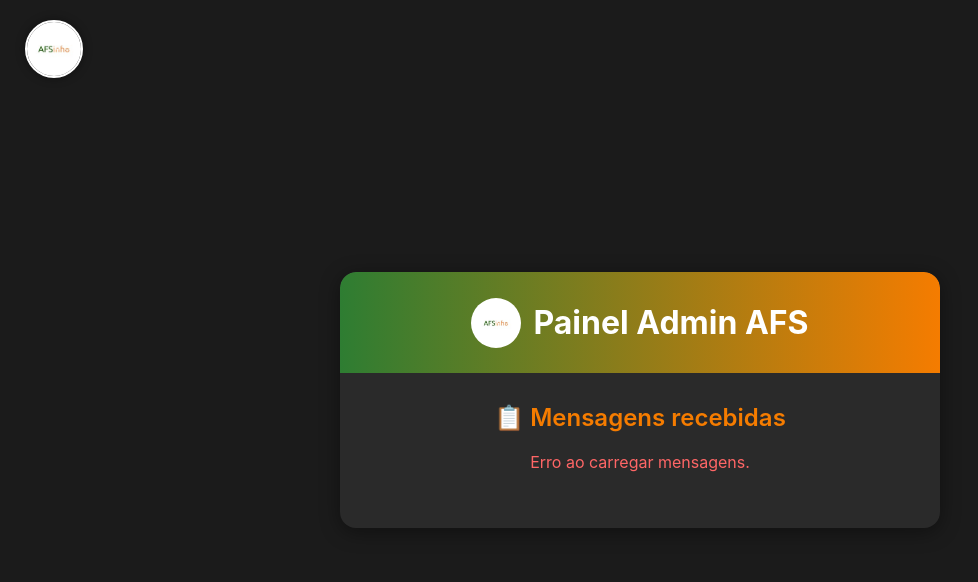
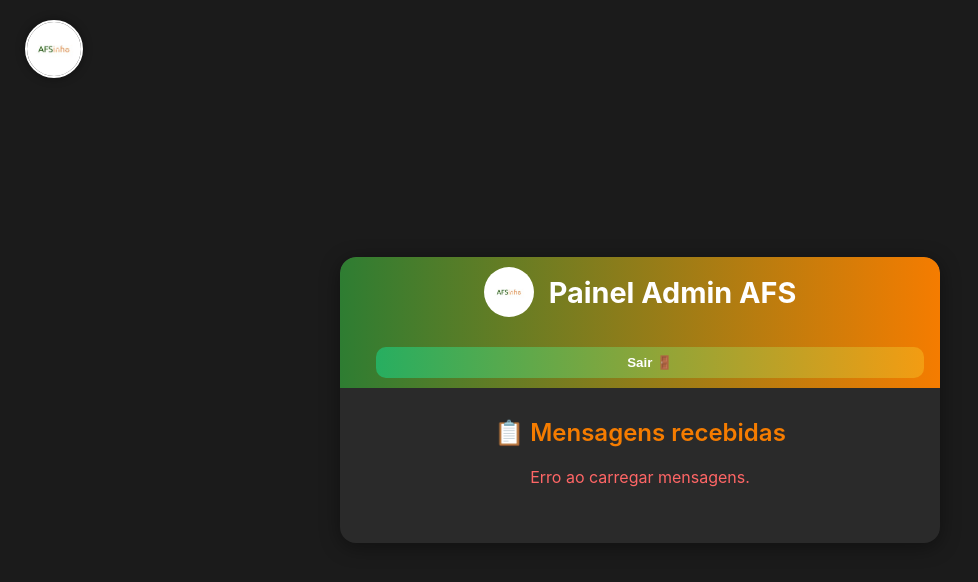
Before and after one commit to Js07f/caixa-reclamacoes-turma, a website: page caixa-de-reclamacoes-da-turma/public/admin_afs.html in a window 1280 px wide. Shown: the whole page, without its empty margins (0-978 px from the left). Drawn offline with Linux system fonts and the light colour scheme; no server answers; sample sign-in values are in the browser's storage.

Commit message:
Proteção de login + botão Sair no admin AFS

```diff
--- a/caixa-de-reclamacoes-da-turma/public/admin_afs.html
+++ b/caixa-de-reclamacoes-da-turma/public/admin_afs.html
@@ -7,17 +7,56 @@
   <link rel="stylesheet" href="./css/styles_afs.css">
   <script defer src="./admin_afs.js"></script>
   <link rel="icon" type="image/jpg" href="./img/favicon_afs.jpg">
+
+  <style>
+    /* 🌿 Botão de logout */
+    .logout-btn {
+      background: linear-gradient(90deg, #27ae60, #f39c12);
+      border: none;
+      padding: 8px 15px;
+      border-radius: 10px;
+      color: white;
+      font-weight: bold;
+      cursor: pointer;
+      transition: 0.3s;
+      margin-left: 20px;
+    }
+    .logout-btn:hover {
+      opacity: 0.85;
+      transform: scale(1.03);
+    }
+
+    header {
+      display: flex;
+      justify-content: center;
+      align-items: center;
+      gap: 15px;
+      flex-wrap: wrap;
+      text-align: center;
+    }
+
+    h1 {
+      color: #fff;
+      font-size: 1.8rem;
+      margin: 0;
+    }
+  </style>
 </head>
 
 <body>
+  <script>
+    // 🔐 Proteção de acesso
+    if (!localStorage.getItem("afs_admin")) {
+      window.location.href = "/login_afs";
+    }
 
-  <script>
-  if (!localStorage.getItem("afs_admin")) {
-    window.location.href = "/login_afs";
-  }
-</script>
+    function sair() {
+      localStorage.removeItem("afs_admin");
+      window.location.href = "/login_afs";
+    }
+  </script>
 
-  <!-- 🔹 Botões laterais fixos -->
+  <!-- 🔹 Botão lateral -->
   <a href="/afs" class="corner-btn left-btn" title="Voltar para o site">
     <img src="./img/favicon_afs.jpg" alt="Voltar">
   </a>
@@ -27,6 +66,7 @@
     <header>
       <img src="./img/logo_afs.jpg" class="logo" alt="AFSinho Logo">
       <h1>Painel Admin AFS</h1>
+      <button class="logout-btn" onclick="sair()">Sair 🚪</button>
     </header>
 
     <div class="container">
@@ -34,6 +74,5 @@
       <div id="mensagens"></div>
     </div>
   </main>
-
 </body>
 </html>
```
